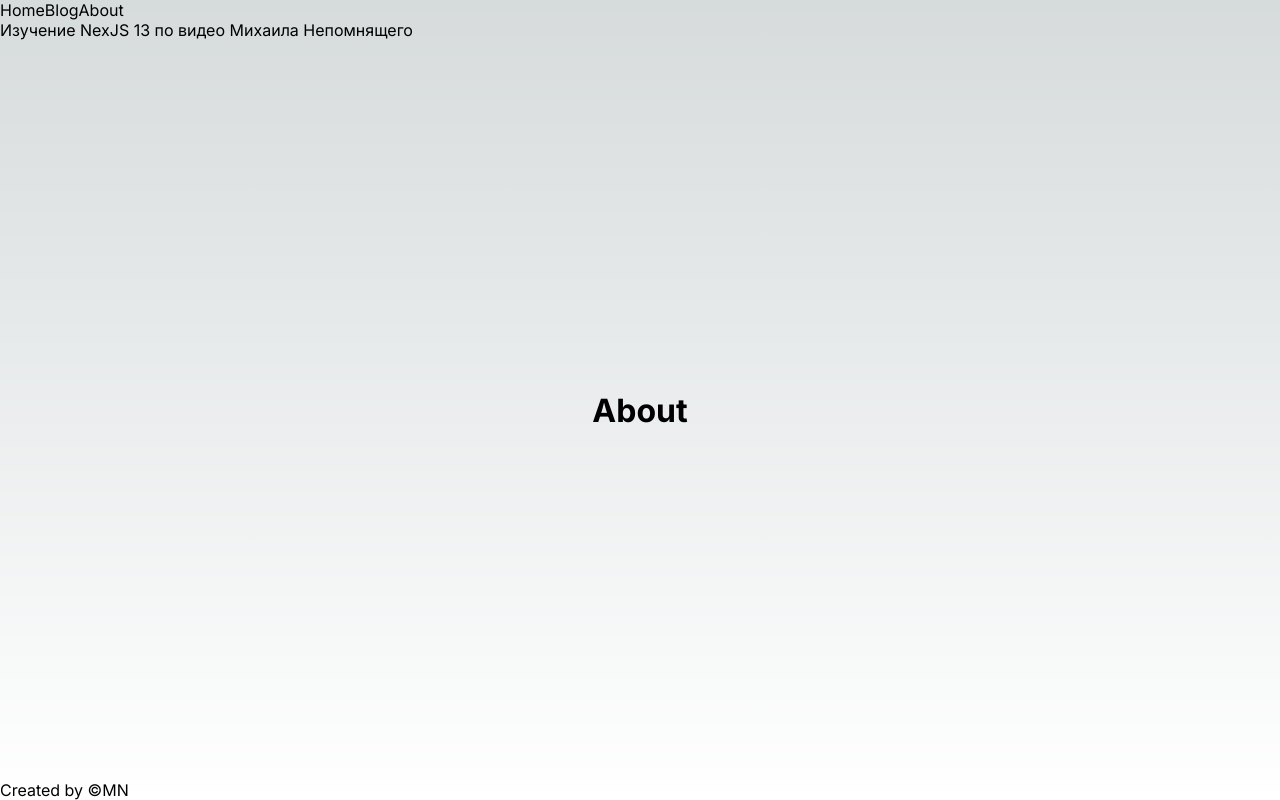
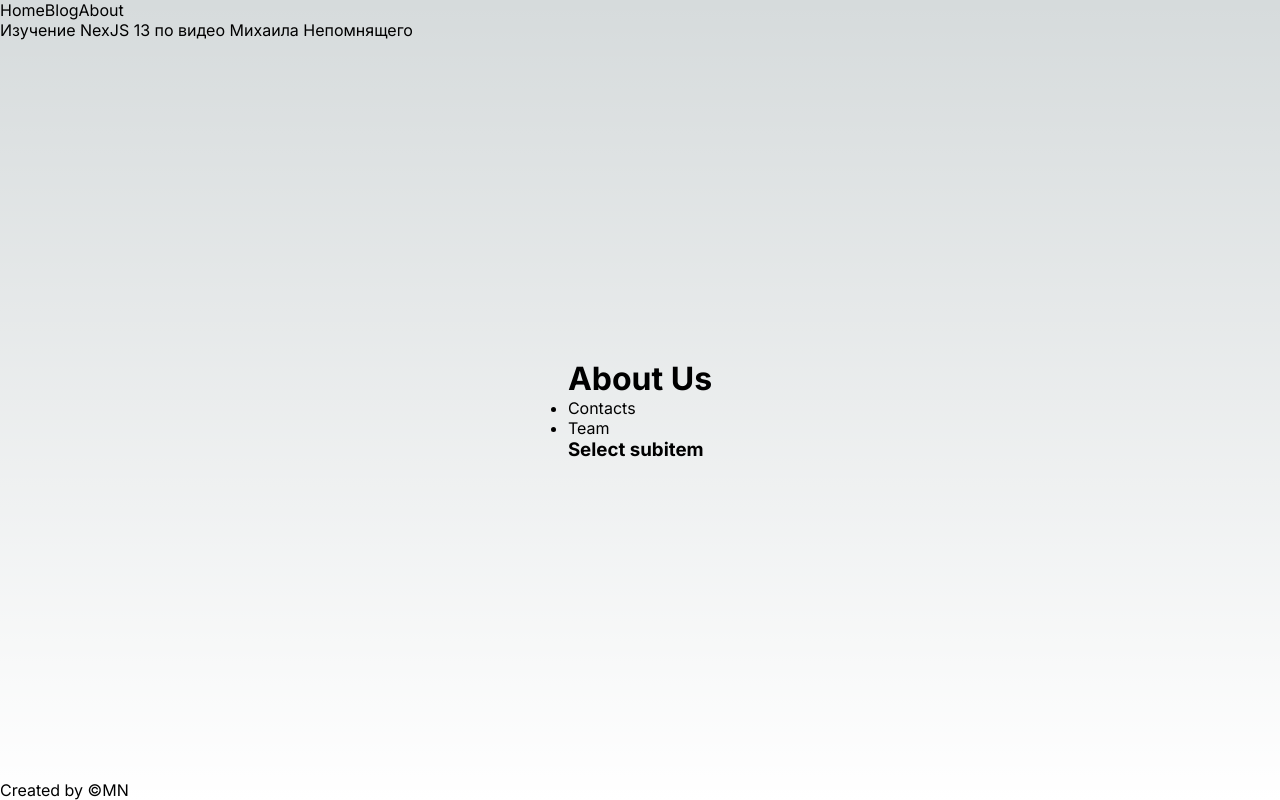
Before and after one commit to MAG1980/next13_learning_mn, a Next.js app: page /about in a window 1280 px wide. Built offline with nearby package versions, Linux system fonts and the light colour scheme.

Commit message:
Создан вложенный layout.

```diff
--- /dev/null
+++ b/app/about/layout.tsx
@@ -0,0 +1,23 @@
+import React from "react";
+import Link from "next/link";
+
+export default function AboutLayout(
+    {children}: { children: React.ReactNode }
+) {
+    return (
+        <div>
+            <h1>About Us</h1>
+            <nav>
+                <ul>
+                    <li>
+                        <Link href="/about/contacts/">Contacts</Link>
+                    </li>
+                    <li>
+                        <Link href="/about/team/">Team</Link>
+                    </li>
+                </ul>
+            </nav>
+            {children}
+        </div>
+    )
+}
--- a/app/about/page.tsx
+++ b/app/about/page.tsx
@@ -1,5 +1,5 @@
 import React, {JSX} from "react";
 
 export default function About(): JSX.Element {
-    return (<h1>About</h1>)
+    return (<h3>Select subitem</h3>)
 }
```
Also changed, not shown: 1 other file (tests, documents, lock files or other folders).
